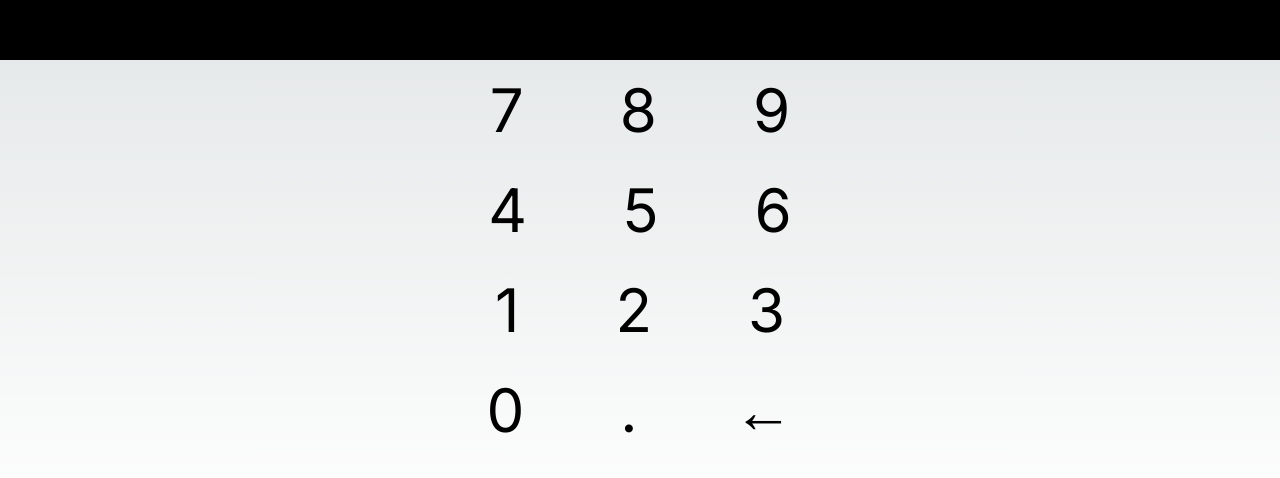
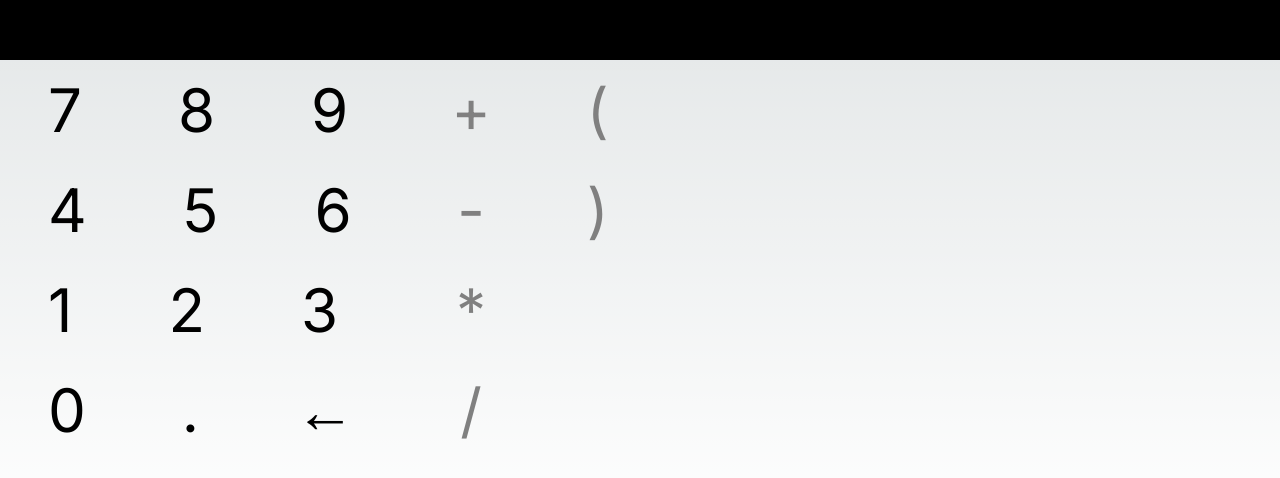
Before and after one commit to KeevenOliveira/calculator, a Next.js app: page / in a window 1280 px wide. Shown: the part 260-738 px from the top of the page. Built offline with nearby package versions, Linux system fonts and the light colour scheme.

Commit message:
[UPDATE]: Add math operators

```diff
--- a/src/app/page.tsx
+++ b/src/app/page.tsx
@@ -2,9 +2,10 @@
 import { useState } from "react";
 
 import NumbersContainer from "@/components/NumbersContainer";
+import MathOperators from "@/components/MathOperators";
 
 export default function Home() {
-  const [value, setValue] = useState("0");
+  const [value, setValue] = useState(0);
 
   return (
     <main className="w-full h-dvh">
@@ -12,10 +13,12 @@ export default function Home() {
         className="bg-black color-white outline-none -webkit-appearance-none -moz-appearance-textfield w-screen h-2/5 text-8xl text-end"
         type="number"
         value={value}
-        onChange={(e) => setValue(e.target.value)}
+        onChange={(e) => setValue(parseInt(e.target.value))}
       />
-
-      <NumbersContainer setValue={setValue} />
+      <div className="text-6xl flex flex-row items-center">
+        <NumbersContainer setValue={setValue} />
+        <MathOperators setValue={setValue} />
+      </div>
     </main>
   );
 }
--- /dev/null
+++ b/src/components/MathOperators/index.tsx
@@ -0,0 +1,24 @@
+import Operator from "../Operator";
+
+interface MathOperatorsProps {
+  setValue: React.Dispatch<React.SetStateAction<number>>;
+}
+
+const MathOperators = ({ setValue }: MathOperatorsProps) => {
+  return (
+    <div className="flex flex-row">
+      <div className="flex flex-col">
+        <Operator setValue={setValue}>+</Operator>
+        <Operator setValue={setValue}>-</Operator>
+        <Operator setValue={setValue}>*</Operator>
+        <Operator setValue={setValue}>/</Operator>
+      </div>
+      <div className="flex flex-col">
+        <Operator setValue={setValue}>(</Operator>
+        <Operator setValue={setValue}>)</Operator>
+      </div>
+    </div>
+  );
+};
+
+export default MathOperators;
--- a/src/components/NumbersContainer/index.tsx
+++ b/src/components/NumbersContainer/index.tsx
@@ -8,7 +8,7 @@ interface NumbersContainerProps {
 
 const NumbersContainer = ({ setValue }: NumbersContainerProps) => {
   return (
-    <div className="text-6xl flex flex-col items-center">
+    <div>
       <div>
         <Number setValue={setValue}>7</Number>
         <Number setValue={setValue}>8</Number>
--- /dev/null
+++ b/src/components/Operator/index.tsx
@@ -0,0 +1,18 @@
+import { SetStateAction } from "react";
+
+import { Button } from "@/styles/button";
+
+interface OperatorProps {
+  children: React.ReactNode;
+  setValue: React.Dispatch<SetStateAction<number>>;
+}
+
+const Operator = ({ children }: OperatorProps) => {
+  return (
+    <Button color="#808080" className="p-5 px-12 color">
+      {children}
+    </Button>
+  );
+};
+
+export default Operator;
--- /dev/null
+++ b/src/components/Operator/styles.ts
@@ -0,0 +1,11 @@
+import styled from "styled-components";
+
+export const Button = styled.button`
+  &:hover {
+    color: #eeeeee;
+  }
+
+  &:active {
+    color: #aaaaaa;
+  }
+`;
--- a/src/styles/button.ts
+++ b/src/styles/button.ts
@@ -1,6 +1,12 @@
 import styled from "styled-components";
 
-export const Button = styled.button`
+interface ButtonProps {
+  color?: string;
+}
+
+export const Button = styled.button<ButtonProps>`
+  color: ${(props) => (props.color ? props.color : "")};
+
   &:hover {
     color: #eeeeee;
   }
```
